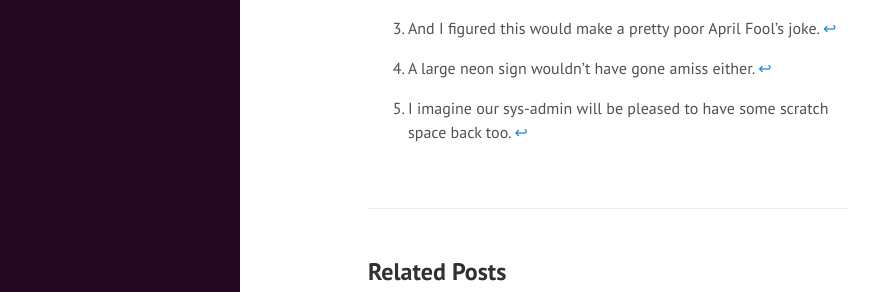
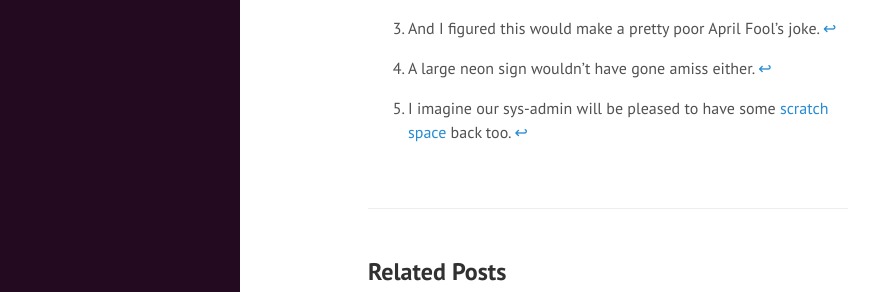
Before and after one commit to SamStudio8/samstudio8.github.io.off, a Jekyll site: the page built from _posts/2015-04-24-trembling.md, in a window 1280 px wide and 900 px high, scrolled down 2307 px. Shown: the part 162-454 px from the top of the window, without its empty margins (0-894 px from the left). Built offline with Jekyll 4.4.1, drawn with Linux system fonts in a browser that asks for light colours; Markdown is read by kramdown in place of the engine named in the settings; comment, search, counter and statistics services are not loaded; part of the change alters nothing that is shown.

```diff
--- a/_posts/2015-04-24-trembling.md
+++ b/_posts/2015-04-24-trembling.md
@@ -71,4 +71,4 @@ Mystery solved. At least my BLAST jobs have less to hit against now[^5]?
 
 [^4]: A large neon sign wouldn't have gone amiss either.
 
-[^5]: I imagine our sys-admin will be pleased to have some scratch space back too.
+[^5]: I imagine our sys-admin will be pleased to have some [scratch space](http://samstudio8.github.io/2015/04/25/scratch/) back too.
```
